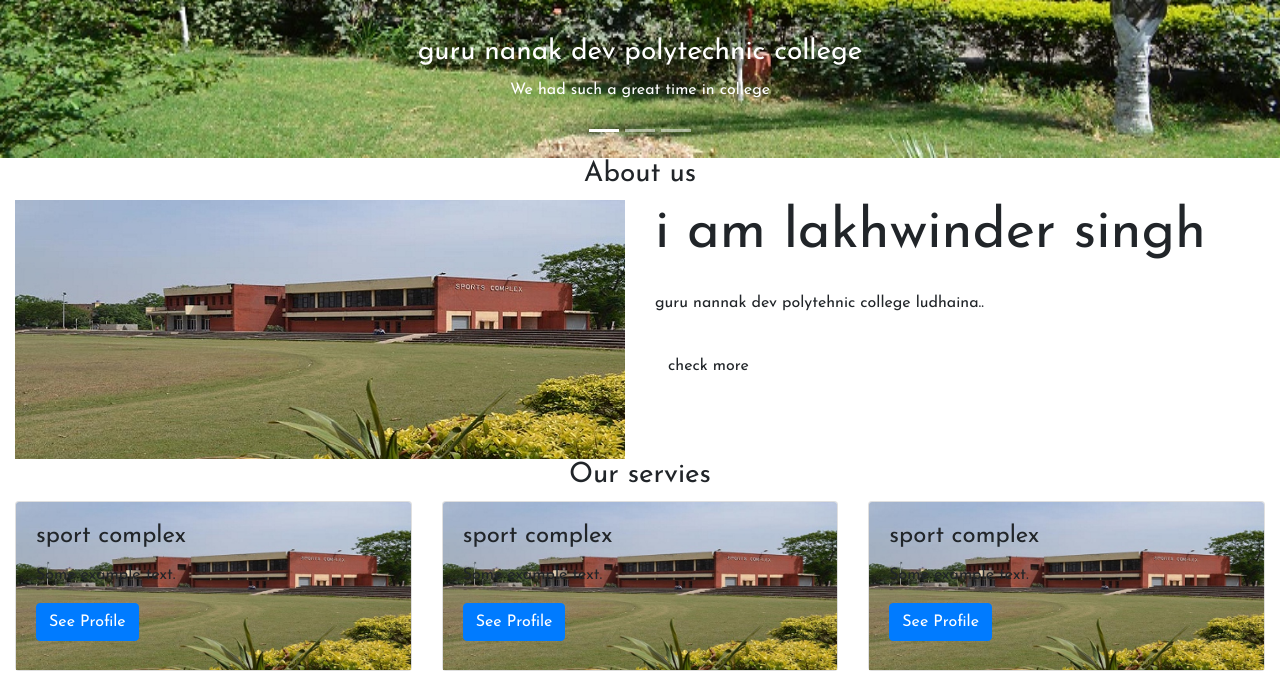
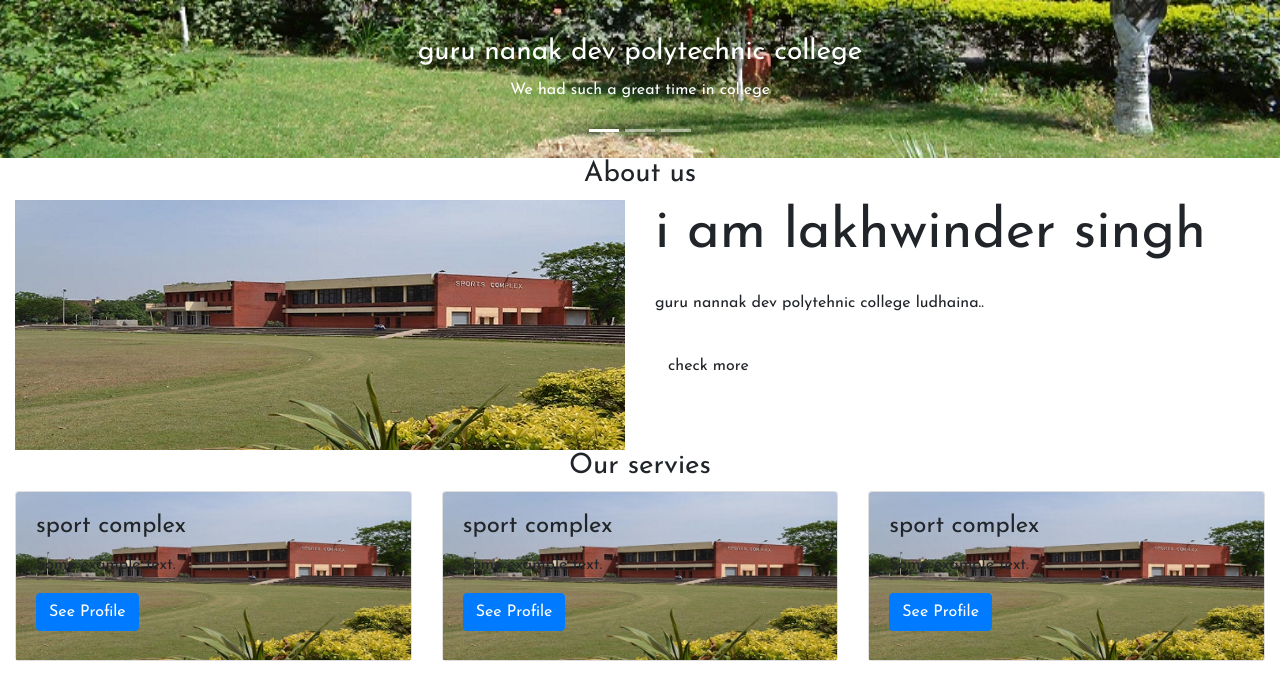
Before and after one commit to lakhwinder1259/gurunanakcollege, a PHP site: page /index.html in a window 1280 px wide. Shown: the part 618-1317 px from the top of the page. Run offline with PHP 8.4, Linux system fonts and the light colour scheme.

Commit message:
Update style.css

```diff
--- a/css/style.css
+++ b/css/style.css
@@ -5,3 +5,7 @@
     width: 100%;
     height: 90vh;
   }
+.aboutimg{
+    width: 100%;
+    height: 250px!important;
+}
```
